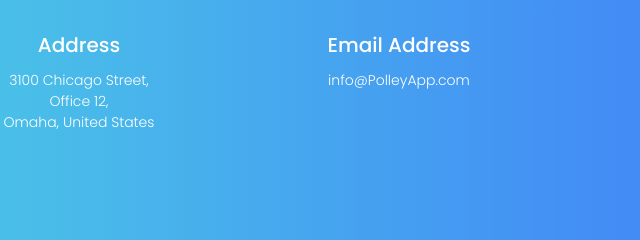
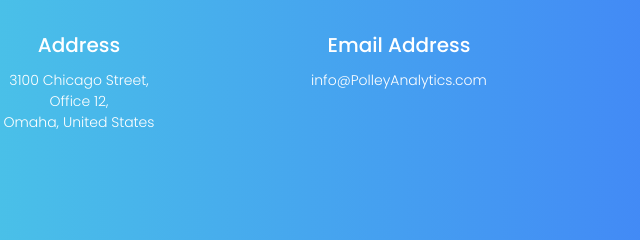
Before and after one commit to PolleyApp/PolleyApp.github.io, a plain HTML site: page index.html in a window 1280 px wide. Shown: the part 1770-2010 px from the top of the page, 241-881 px from the left. Drawn offline with Linux system fonts and the light colour scheme.

Commit message:
Add files via upload

```diff
--- a/index.html
+++ b/index.html
@@ -162,7 +162,7 @@
 								<div class="desc">
 									<h6 class="title">Email Address</h6>
 									<div class="contact">
-										<a href="mailto:info@dataarc.com">info@PolleyApp.com</a> <br>
+										<a href="mailto:info@dataarc.com">info@PolleyAnalytics.com</a> <br>
 									</div>
 								</div>
 							</div>
```
